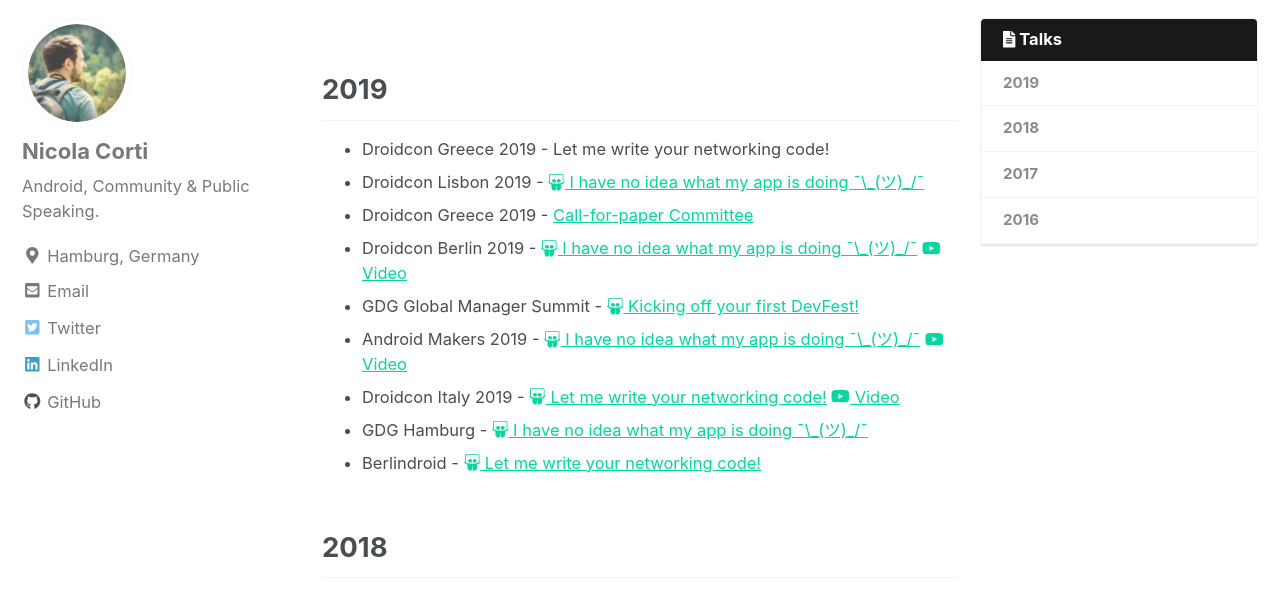
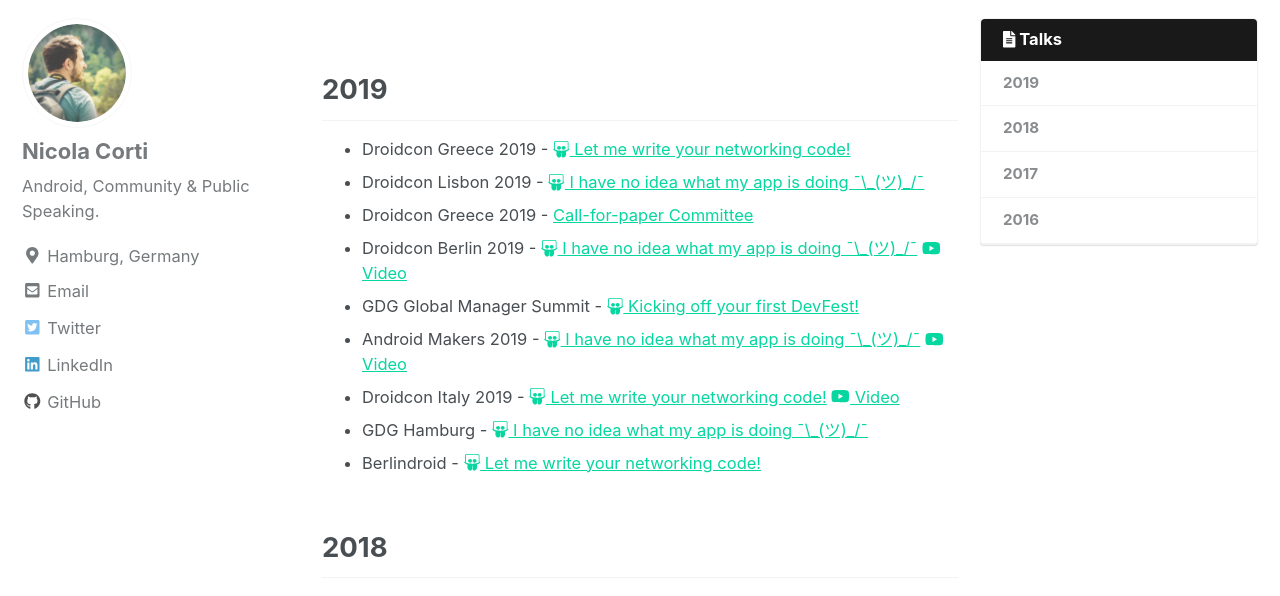
Before and after one commit to cortinico/cortinico.github.io, a Jekyll site: the page built from _pages/talks.md, in a window 1280 px wide and 900 px high, cut to the strip 304-900 px from the top of the window. Built offline with Jekyll 4.4.1, drawn with Linux system fonts in a browser that asks for light colours; nearby versions of some CDN libraries.

Commit message:
Adding Droidcon Greece 2019 Slide links

```diff
--- a/_pages/talks.md
+++ b/_pages/talks.md
@@ -18,7 +18,7 @@
 
 ## 2019
 
-* Droidcon Greece 2019 - Let me write your networking code!
+* Droidcon Greece 2019 - [<i class="fab fa-slideshare"></i> Let me write your networking code!](http://bit.ly/slides-codegen)
 * Droidcon Lisbon 2019 - [<i class="fab fa-slideshare"></i> I have no idea what my app is doing ¯\\\_(ツ)_/¯](http://bit.ly/ihavenoideawhatmyappisdoing)
 * Droidcon Greece 2019 - [Call-for-paper Committee](https://droidcon.gr/)
 * Droidcon Berlin 2019 - [<i class="fab fa-slideshare"></i> I have no idea what my app is doing ¯\\\_(ツ)_/¯](http://bit.ly/ihavenoideawhatmyappisdoing) [<i class="fab fa-youtube"></i> Video](https://www.droidcon.com/media-detail?video=352670033)
```
